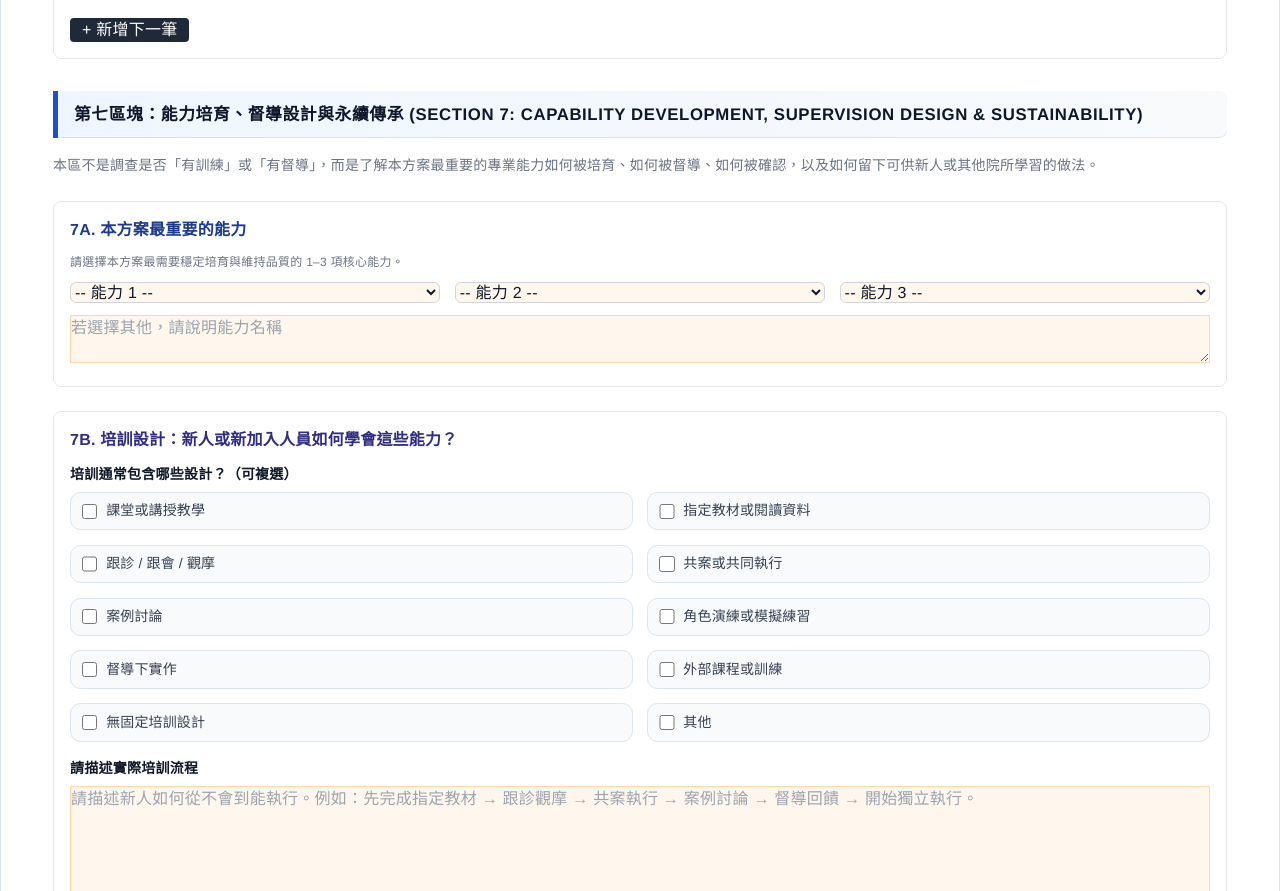
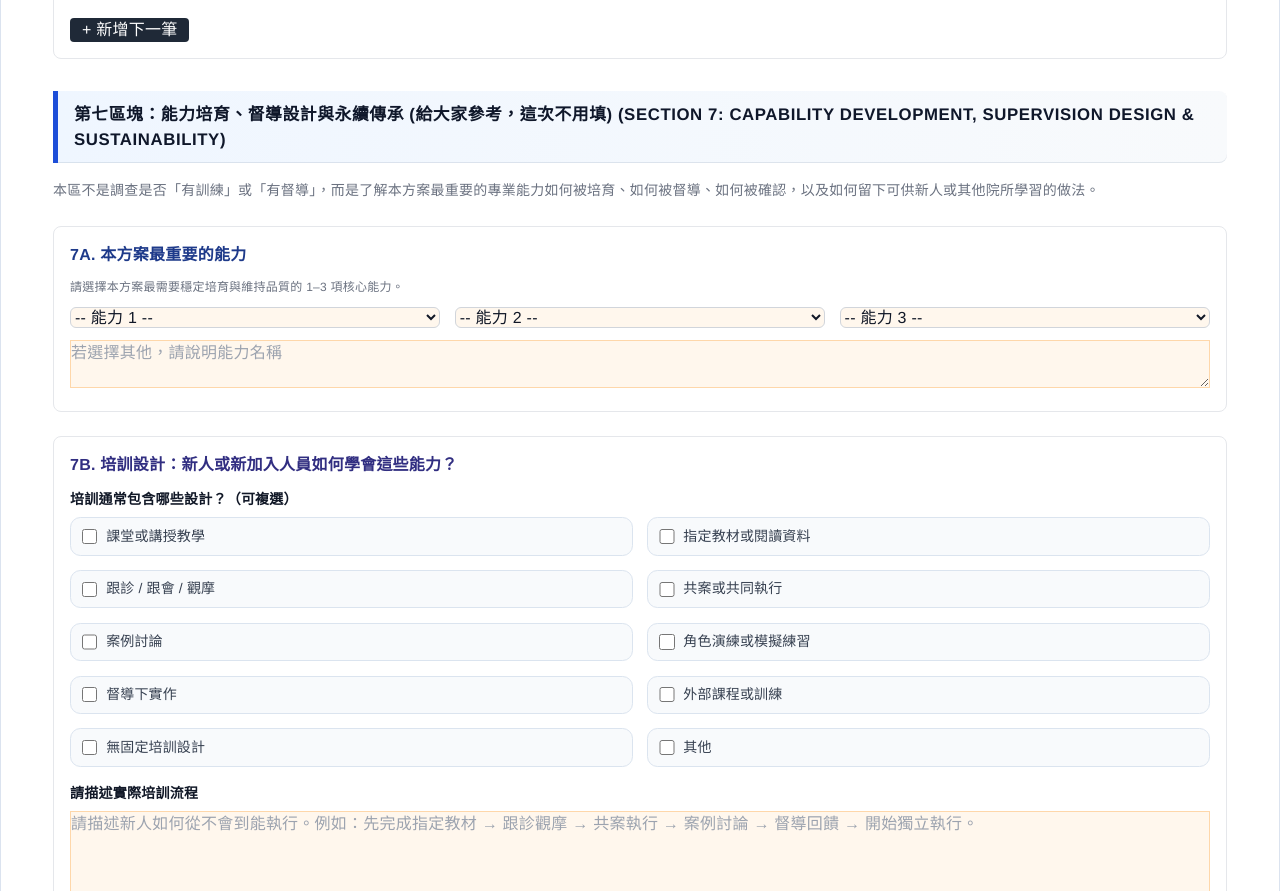
Before and after one commit to FocusCTWu/my-html-page-open, a plain HTML site: page addiction_plan_elv_tool/ASAM_Inventory_v19.html in a window 1280 px wide. Shown: the part 4547-5438 px from the top of the page. Drawn offline with nearby package versions, Linux system fonts and the light colour scheme.

Commit message:
Update ASAM_Inventory_v19.html

```diff
--- a/addiction_plan_elv_tool/ASAM_Inventory_v19.html
+++ b/addiction_plan_elv_tool/ASAM_Inventory_v19.html
@@ -937,7 +937,7 @@
 
                 <div id="section-7">
                     <div class="section-title">
-                        第七區塊：能力培育、督導設計與永續傳承
+                        第七區塊：能力培育、督導設計與永續傳承 (給大家參考，這次不用填)
                         (SECTION 7: CAPABILITY DEVELOPMENT, SUPERVISION DESIGN & SUSTAINABILITY)
                     </div>
 
```
